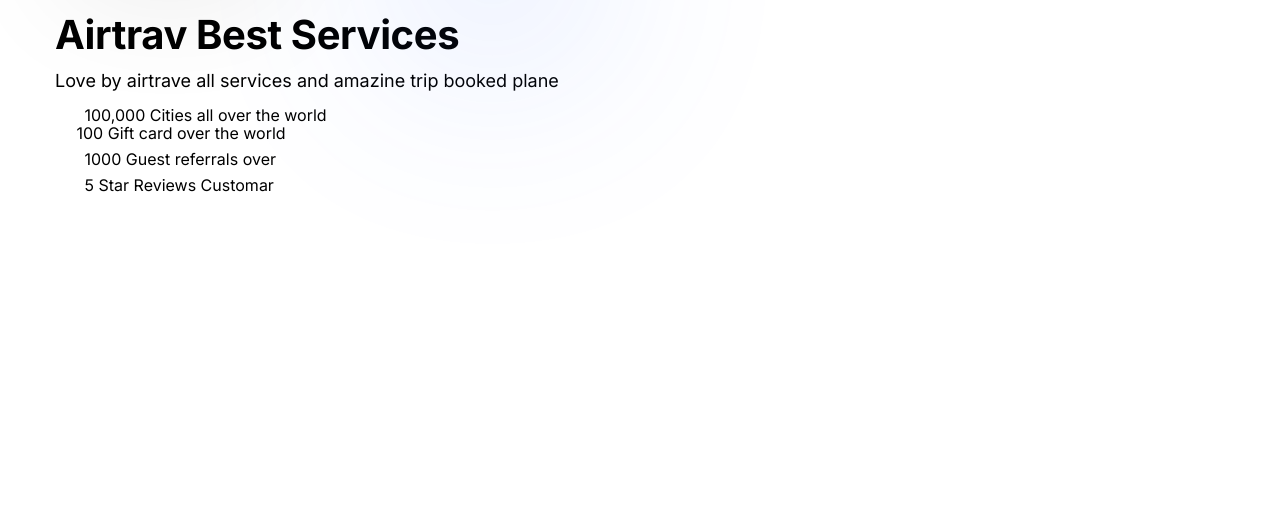
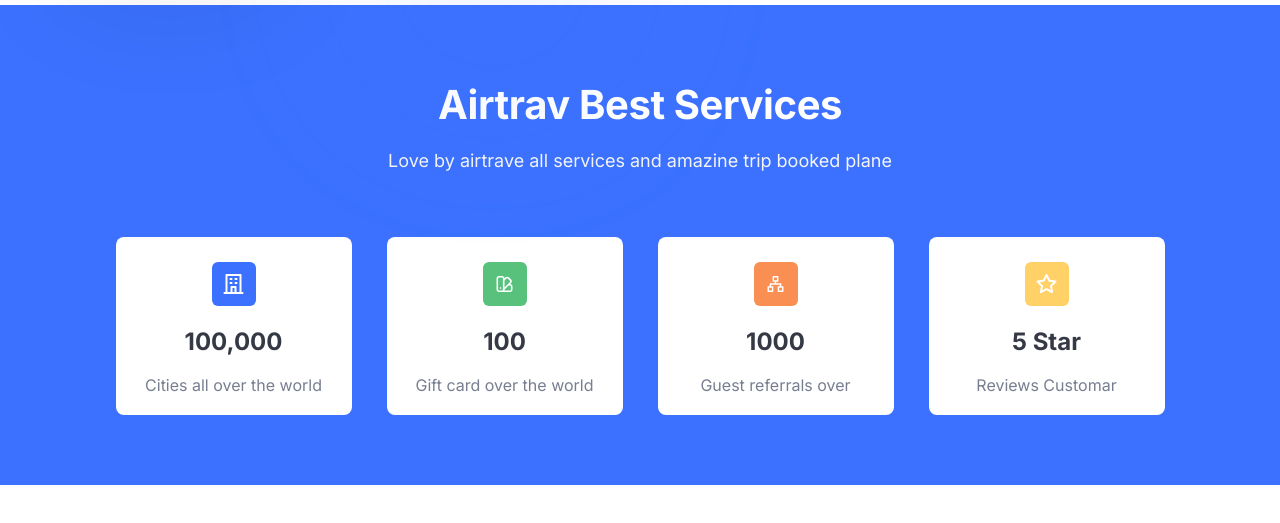
Before and after one commit to thaonguyen1012/HTML-CSS-Project-2, a plain HTML site: page index.html in a window 1280 px wide. Shown: the part 3570-4093 px from the top of the page. Drawn offline with Linux system fonts and the light colour scheme.

Commit message:
adding services section

```diff
--- a/assets/css/style.css
+++ b/assets/css/style.css
@@ -1187,8 +1187,8 @@ a {
 }
 
 .how_it_works .how_does_it_work .column .row .image .icon {
-width: 24px;
-height: 24px;
+    width: 24px;
+    height: 24px;
 }
 
 .how_it_works .how_does_it_work .column .row .sub-title {
@@ -1202,5 +1202,86 @@ height: 24px;
 }
 
 .how_it_works .how_does_it_work .column .row .column .desc {
+    color: var(--gray-3, #777e90);
+}
+
+/* Services */
+.service {
+    padding: 70px 0;
+    background: var(--primary-primary, #3b71fe);
+}
+
+.service .content {
+    text-align: center;
+}
+
+.service .content .title {
+    color: var(--white-white, #fff);
+}
+
+.service .content .desc {
+    margin-top: 10px;
+    color: var(--gray-6, #f4f5f6);
+}
+
+.service .content .row {
+    margin-top: 60px;
+    display: flex;
+    justify-content: center;
+    align-items: center;
+    gap: 35px;
+    flex-wrap: wrap;
+}
+
+.service .content .row .card {
+    width: 236px;
+    padding: 25px 28px 15px;
+    display: flex;
+    flex-direction: column;
+    justify-content: center;
+    align-items: center;
+    border-radius: 8px;
+    background: var(--white-white, #fff);
+}
+
+.service .content .row .card span.image {
+    display: flex;
+    width: 44px;
+    height: 44px;
+    justify-content: center;
+    align-items: center;
+    border-radius: 6px;
+}
+
+.service .content .row .card:first-child span.image {
+    background: var(--primary-primary, #3B71FE);
+}
+
+.service .content .row .card:nth-child(2) span.image {
+    background: var(--secondary-green-success, #58C27D);
+}
+
+.service .content .row .card:nth-child(3) span.image {
+    background: var(--secondary-orange-secondary, #FA8F54);
+}
+
+.service .content .row .card:nth-child(4) span.image  {
+    background: var(--secondary-yellow-secondary-yellow, #FFD166);
+}
+
+.service .content .row .card .number {
+    margin-top: 18px;
+    color: var(--gray-2, #353945);
+text-align: center;
+font-size: 2.4rem;
+font-weight: 700;
+line-height: 1.5;
+}
+
+.service .content .row .card .desc {
     color: var(--gray-3, #777E90);
+text-align: center;
+font-size: 1.6rem;
+font-weight: 400;
+line-height: 1.875;
 }
--- a/index.html
+++ b/index.html
@@ -3558,7 +3558,8 @@
                                 <div class="column">
                                     <h4 class="sub_title headingH3">Account</h4>
                                     <p class="desc bodybodi-16-regular">
-                                        All the necessary information to create<br>
+                                        All the necessary information to
+                                        create<br />
                                         your account are below this.
                                     </p>
                                 </div>
@@ -3575,8 +3576,8 @@
                                         Select Destination
                                     </h4>
                                     <p class="desc bodybodi-16-regular">
-                                        At first choose the place you<br>wanted to
-                                        go
+                                        At first choose the place you<br />wanted
+                                        to go
                                     </p>
                                 </div>
                             </div>
@@ -3588,9 +3589,11 @@
                                         class="icon"
                                 /></span>
                                 <div class="column">
-                                    <h4 class="sub_title headingH3">Book a Trip</h4>
+                                    <h4 class="sub_title headingH3">
+                                        Book a Trip
+                                    </h4>
                                     <p class="desc bodybodi-16-regular">
-                                        Book your tip form our exclusive<br>offers
+                                        Book your tip form our exclusive<br />offers
                                     </p>
                                 </div>
                             </div>
@@ -3602,10 +3605,12 @@
                                         class="icon"
                                 /></span>
                                 <div class="column">
-                                    <h4 class="sub_title headingH3">Take your flight</h4>
+                                    <h4 class="sub_title headingH3">
+                                        Take your flight
+                                    </h4>
                                     <p class="desc bodybodi-16-regular">
-                                        Take your flight on selected<br>date and
-                                        joy
+                                        Take your flight on selected<br />date
+                                        and joy
                                     </p>
                                 </div>
                             </div>
@@ -3616,35 +3621,56 @@
             <!-- Services -->
             <section class="service">
                 <div class="content">
-                    <h2 class="title headingH1">Airtrav Best Services </h2>
-                    <p class="desc bodybodi-18-regular">Love by airtrave all services and amazine trip booked plane</p>
+                    <h2 class="title headingH1">Airtrav Best Services</h2>
+                    <p class="desc bodybodi-18-regular">
+                        Love by airtrave all services and amazine trip booked
+                        plane
+                    </p>
                     <div class="row">
+                        <div class="card">
                             <span class="image">
-                            <img src="./assets/image/icon/service/hotel.svg" alt="icon" class="icon">
+                                <img
+                                    src="./assets/image/icon/service/hotel.svg"
+                                    alt="icon"
+                                    class="icon"
+                                />
                             </span>
                             <span class="number">100,000</span>
                             <span class="desc">Cities all over the world</span>
                         </div>
-                    <div class="row">
+                        <div class="card">
                             <span class="image">
-                            <img src="./assets/image/icon/service/restaurant.svg" alt="icon" class="icon">
+                                <img
+                                    src="./assets/image/icon/service/restaurant.svg"
+                                    alt="icon"
+                                    class="icon"
+                                />
                             </span>
                             <span class="number">100</span>
                             <span class="desc">Gift card over the world</span>
                         </div>
-                    <div class="row">
+                        <div class="card">
                             <span class="image">
-                            <img src="./assets/image/icon/service/rout.svg" alt="icon" class="icon">
+                                <img
+                                    src="./assets/image/icon/service/rout.svg"
+                                    alt="icon"
+                                    class="icon"
+                                />
                             </span>
                             <span class="number">1000</span>
                             <span class="desc">Guest referrals over</span>
                         </div>
-                    <div class="row">
+                        <div class="card">
                             <span class="image">
-                            <img src="./assets/image/icon/service/star.svg" alt="icon" class="icon">
+                                <img
+                                    src="./assets/image/icon/service/star.svg"
+                                    alt="icon"
+                                    class="icon"
+                                />
                             </span>
                             <span class="number">5 Star</span>
                             <span class="desc">Reviews Customar </span>
+                        </div>
                     </div>
                 </div>
             </section>
```
Lines whose indentation alone changed are shown as unchanged.
